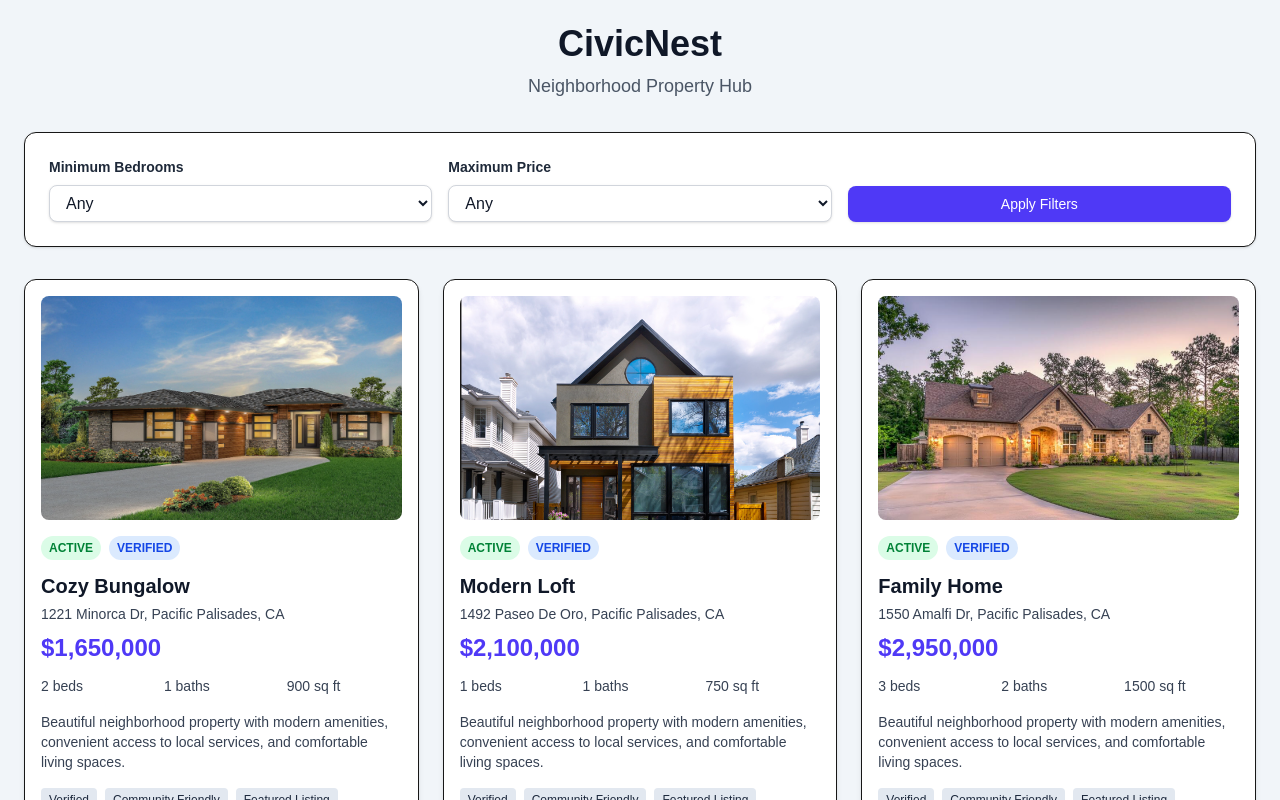
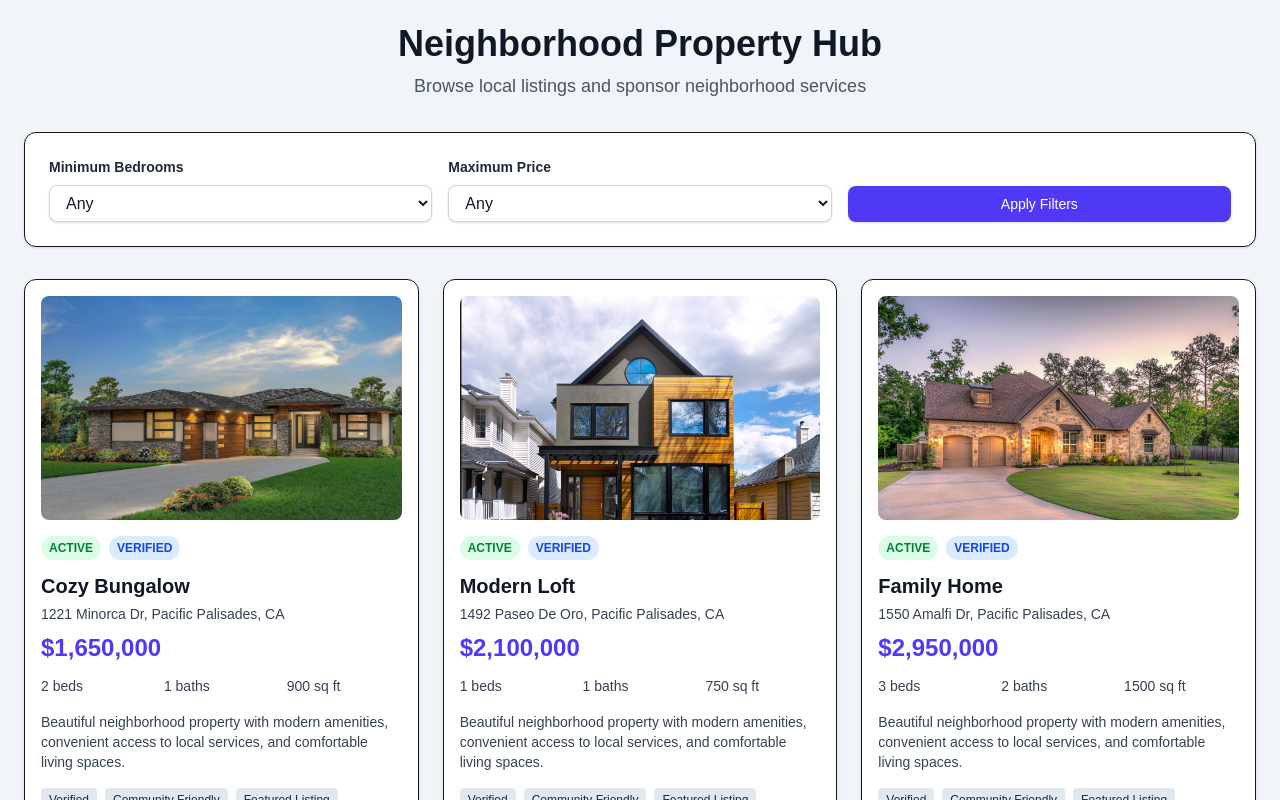
Before and after one commit to dianamoronm/neighborhood-listing-platform, a Next.js app: page / in a window 1280 px wide. Shown: the top 800 px of the page. Built offline with nearby package versions, Linux system fonts and the light colour scheme.

Commit message:
Finalize UI improvements and property images

```diff
--- a/src/app/page.tsx
+++ b/src/app/page.tsx
@@ -61,11 +61,11 @@ export default function Page() {
     <main className="min-h-screen bg-slate-100 p-6">
       <header className="mb-8 text-center">
         <h1 className="text-4xl font-bold text-gray-900">
-          CivicNest
+          Neighborhood Property Hub
         </h1>
 
         <p className="text-lg text-gray-600 mt-2">
-          Neighborhood Property Hub
+          Browse local listings and sponsor neighborhood services
         </p>
       </header>
 
```
